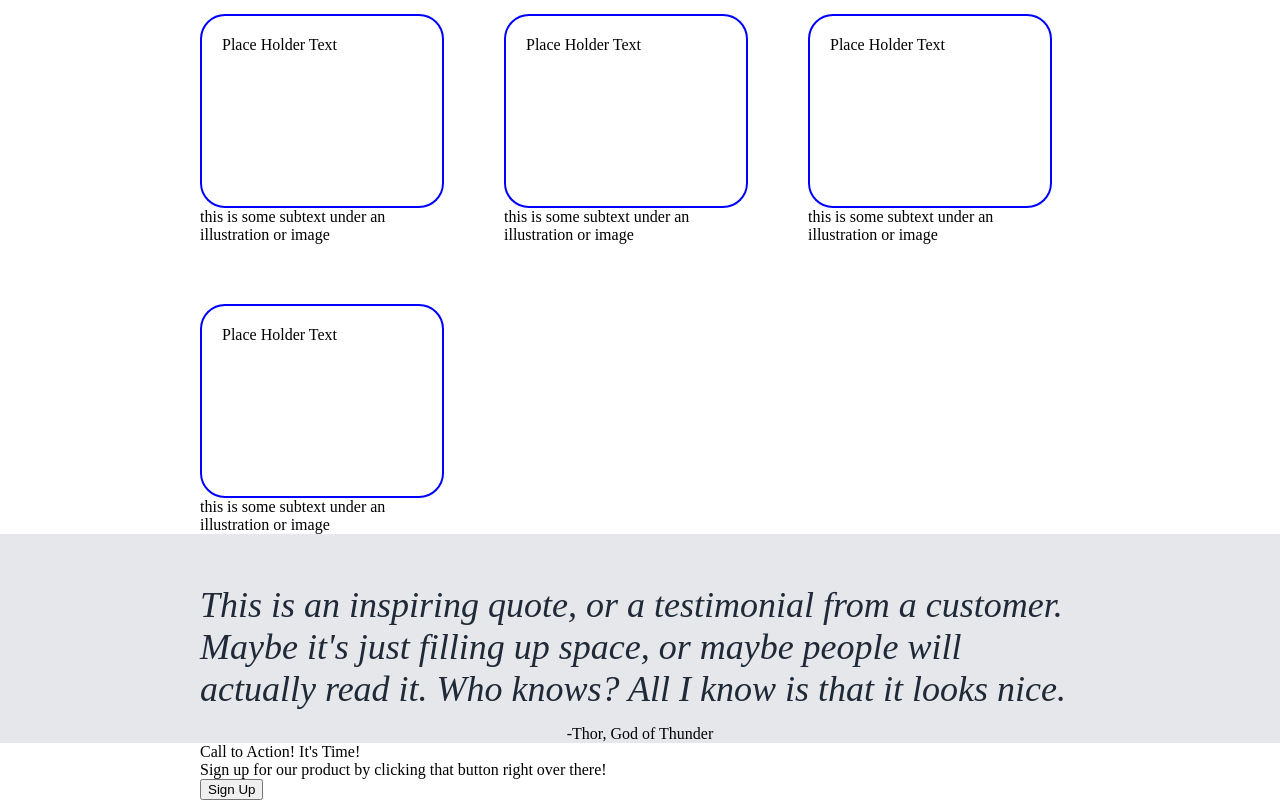
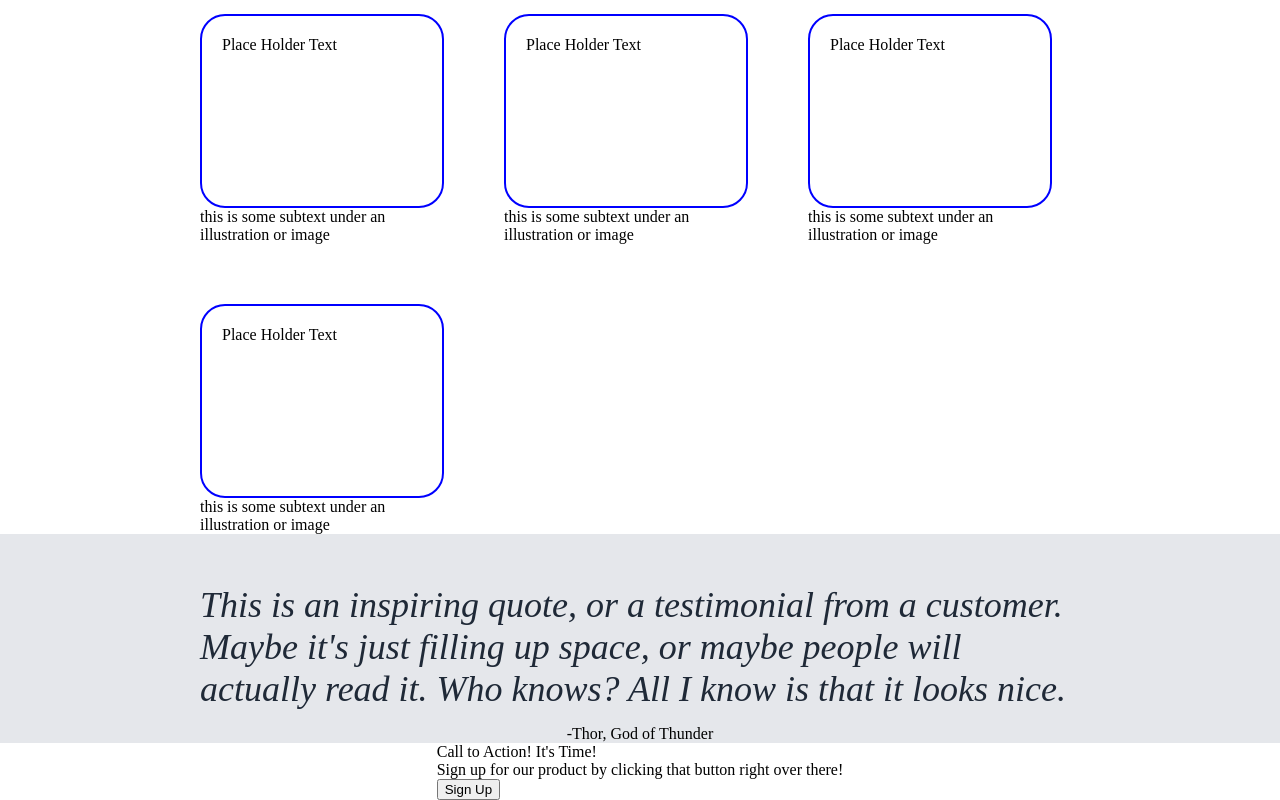
Before and after one commit to blueork/landing-page, a plain HTML site: page index.html in a window 1280 px wide. Shown: the part 344-1144 px from the top of the page. Drawn offline with Linux system fonts and the light colour scheme.

Commit message:
Set sign-up section layout using Flexbox
Setup the layout for sign-up section using Flexbox
layout mode

```diff
--- a/style.css
+++ b/style.css
@@ -160,3 +160,9 @@ ul {
 div {
   word-wrap: break-word;
 }
+
+.sign-up.section {
+  display: flex;
+  justify-content: center;
+  align-items: center;
+}
```
